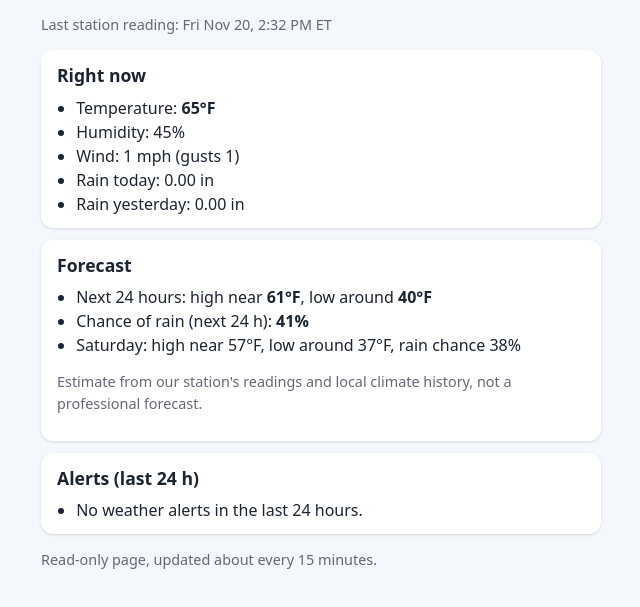
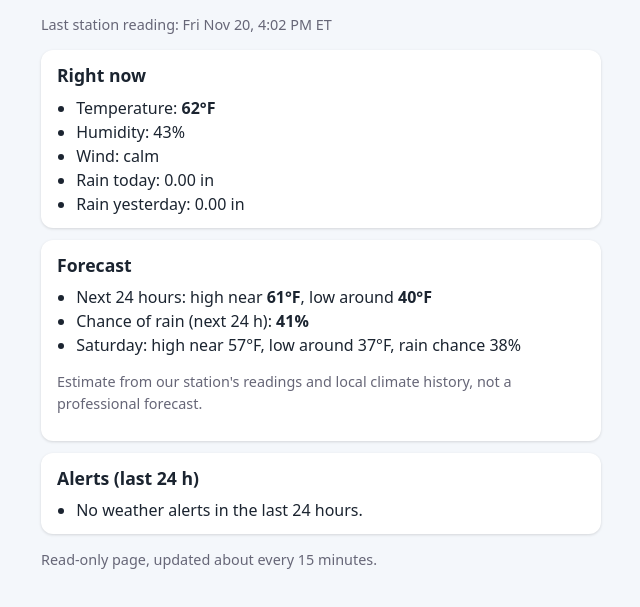
Before and after one commit to alexa67564/home-weather, a plain HTML site: page index.html in a window 1280 px wide. Shown: the part 57-664 px from the top of the page, without its empty margins (319-959 px from the left). Drawn offline with Linux system fonts and the light colour scheme.

Commit message:
Update 2026-11-20 16:03 EST

```diff
--- a/index.html
+++ b/index.html
@@ -4,10 +4,10 @@
 body{font-family:system-ui,sans-serif;max-width:560px;margin:0 auto;padding:16px;background:#f4f7fb;color:#1b2430;line-height:1.5}
 h1{font-size:1.5em;margin:.2em 0}h2{font-size:1.1em;margin:0 0 .4em}.c{background:#fff;border-radius:12px;padding:12px 16px;margin:12px 0;box-shadow:0 1px 3px #0002}
 ul{padding-left:1.2em;margin:0}.s{color:#667;font-size:.9em}</style></head><body>
-<h1>🌤️ Home Weather</h1><p class="s">Last station reading: Fri Nov 20, 2:32 PM ET</p>
-<div class="c"><h2>Right now</h2><ul><li>Temperature: <b>65°F</b></li>
-<li>Humidity: 45%</li>
-<li>Wind: 1 mph (gusts 1)</li>
+<h1>🌤️ Home Weather</h1><p class="s">Last station reading: Fri Nov 20, 4:02 PM ET</p>
+<div class="c"><h2>Right now</h2><ul><li>Temperature: <b>62°F</b></li>
+<li>Humidity: 43%</li>
+<li>Wind: calm</li>
 <li>Rain today: 0.00 in</li>
 <li>Rain yesterday: 0.00 in</li></ul></div>
 <div class="c"><h2>Forecast</h2><ul><li>Next 24 hours: high near <b>61°F</b>, low around <b>40°F</b></li>
```
